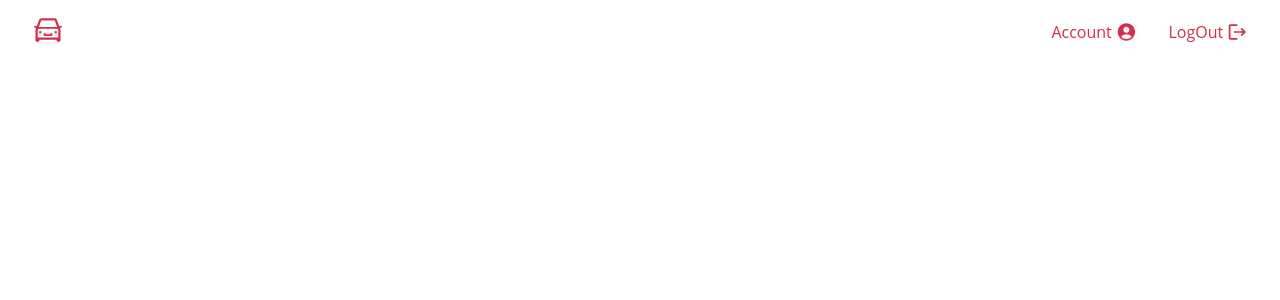
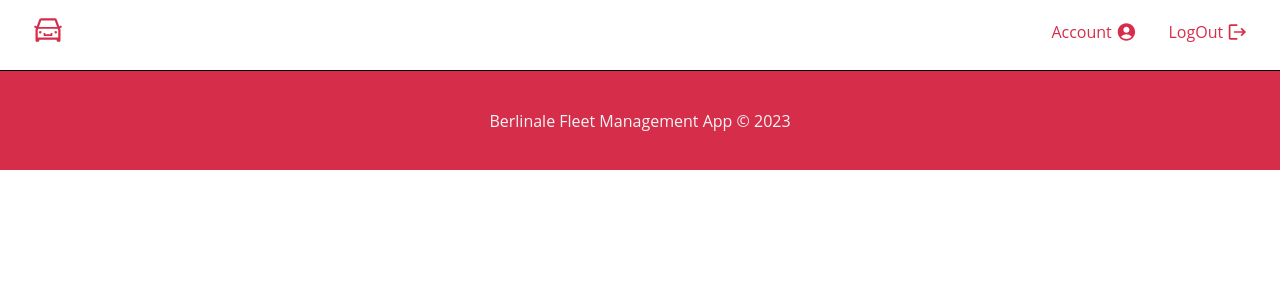
Before and after one commit to nevinalisheva/Berlinale-FMA, a Next.js app: page / in a window 1280 px wide. Both pictures are taken after a click on the item "LogIn". Shown: the top 300 px of the page. Built offline with nearby package versions, Linux system fonts and the light colour scheme; no server answers.

Commit message:
added link to account in header

```diff
--- a/components/navigation/Navigation.jsx
+++ b/components/navigation/Navigation.jsx
@@ -6,7 +6,7 @@ import { FiMenu } from "react-icons/fi";
 import { AiOutlineCar } from "react-icons/ai";
 import { MdAccountCircle, MdLogout, MdOutlineLogin } from "react-icons/md";
 
-function Navigation() {
+function Navigation({ userID = 1 }) {
   const [isMenuOpen, setIsMenuOpen] = useState(false);
   const [isLoggedIn, setIsLoggedIn] = useState(false);
 
@@ -33,10 +33,12 @@ function Navigation() {
           <ul className={styles.link_list}>
             {isLoggedIn ? (
               <>
-                <li>
-                  Account
-                  <MdAccountCircle className={styles.burger_logo} />
-                </li>
+                <Link href={`/user/${userID}`}>
+                  <li>
+                    Account
+                    <MdAccountCircle className={styles.burger_logo} />
+                  </li>
+                </Link>
                 <li onClick={() => setIsLoggedIn(false)}>
                   LogOut <MdLogout className={styles.burger_logo} />
                 </li>
--- a/components/navigation/navigation.module.css
+++ b/components/navigation/navigation.module.css
@@ -72,6 +72,10 @@
   width: 1.3rem;
   margin-left: 0.25rem;
 }
+.link_list a {
+  text-decoration: none;
+  color: var(--highlight-color);
+}
 
 @media (min-width: 768px) {
   .nav {
--- a/pages/_app.js
+++ b/pages/_app.js
@@ -1,6 +1,6 @@
-
 import { SessionProvider } from "next-auth/react";
 import Navigation from "../components/navigation/Navigation";
+import Footer from "../components/footer/Footer";
 import "../styles/globals.css";
 export default function App({
   Component,
@@ -10,8 +10,7 @@ export default function App({
     <SessionProvider session={session}>
       <Navigation customer_logged_out />
       <Component {...pageProps} />
+      <Footer />
     </SessionProvider>
-
-
   );
 }
```
Also changed, not shown: 1 other file (tests, documents, lock files or other folders).
